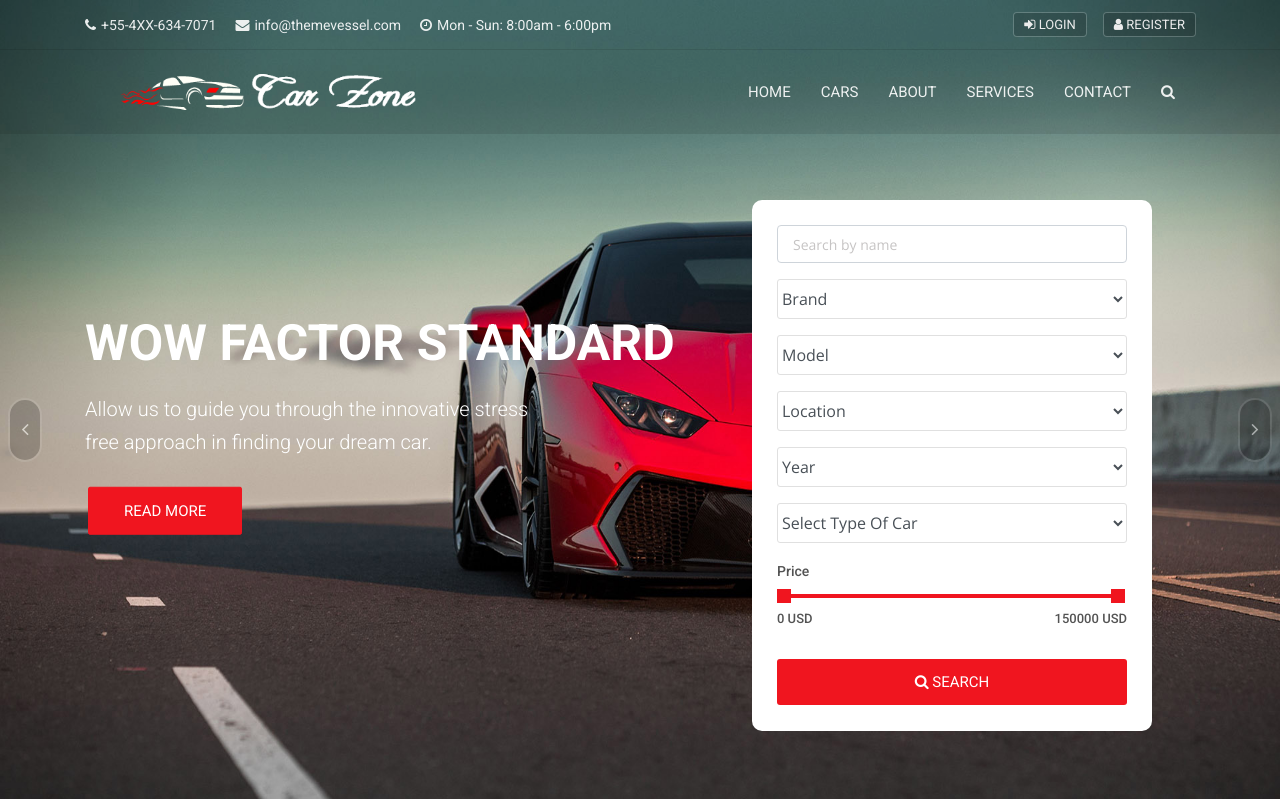
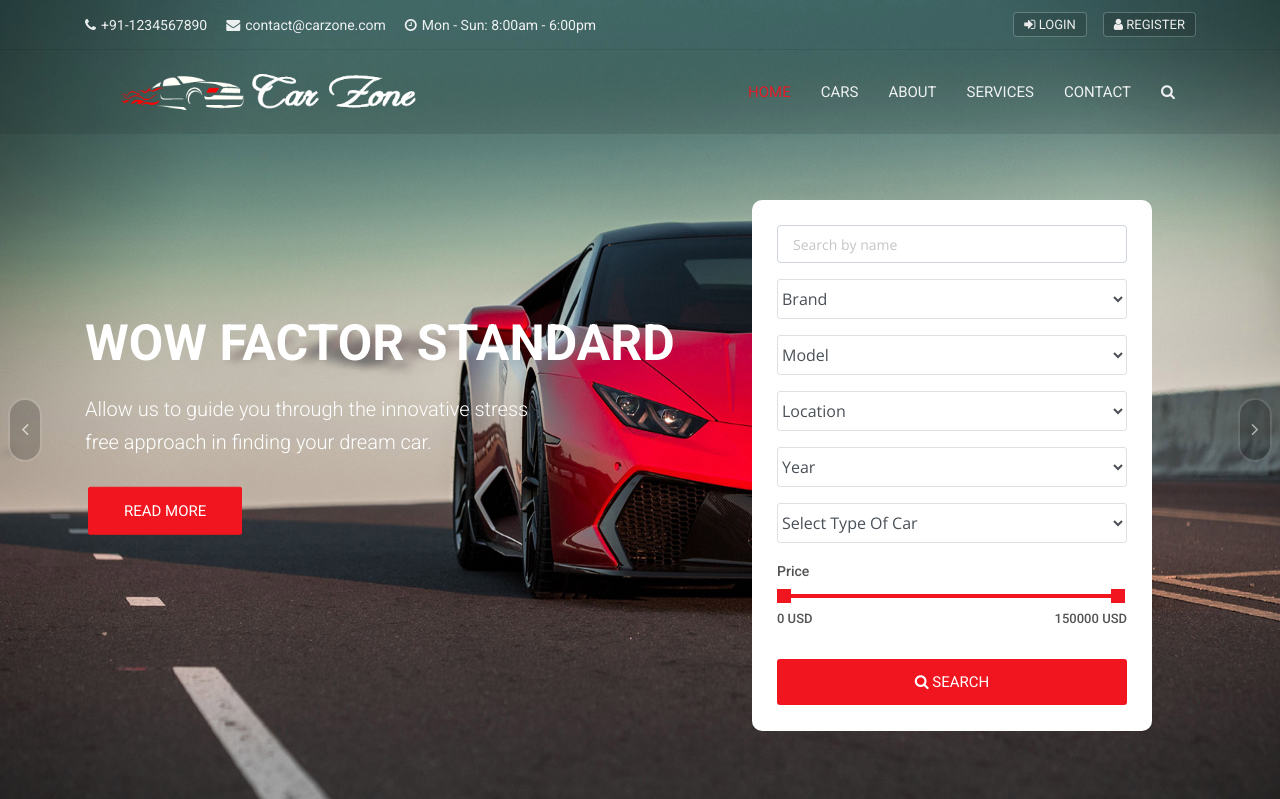
Before and after one commit to amanovishnu/AutoExchange, a Django app: page / in a window 1280 px wide. Shown: the top 799 px of the page. Run offline with Django 3.2, Linux system fonts and the light colour scheme; data that the repository does not hold is empty; some libraries are stand-ins or nearby versions.

Commit message:
nav, topbar & footer ui changes

```diff
--- a/templates/includes/footer.html
+++ b/templates/includes/footer.html
@@ -4,15 +4,15 @@
         <div class="container">
             <div class="row">
                 <div class="col-lg-8">
-                    <p class="copy">© 2020 <a href="#">Carzone Corp.</a> All Rights Reserved.</p>
+                    <p class="copy">© {% now "Y" %} Carzone Corp. All Rights Reserved.</p>
                 </div>
                 <div class="col-lg-4">
                     <div class="social-list-2">
                         <ul>
-                            <li><a href="#" class="facebook-bg"><i class="fa fa-facebook"></i></a></li>
-                            <li><a href="#" class="twitter-bg"><i class="fa fa-twitter"></i></a></li>
-                            <li><a href="#" class="google-bg"><i class="fa fa-google-plus"></i></a></li>
-                            <li><a href="#" class="linkedin-bg"><i class="fa fa-linkedin"></i></a></li>
+                            <li><a href="https://facebook.com" target="_blank" class="facebook-bg"><i class="fa fa-facebook"></i></a></li>
+                            <li><a href="https://twitter.com" target="_blank" class="twitter-bg"><i class="fa fa-twitter"></i></a></li>
+                            <li><a href="https://google.com" target="_blank" class="google-bg"><i class="fa fa-google-plus"></i></a></li>
+                            <li><a href="https://linkedin.com" target="_blank" class="linkedin-bg"><i class="fa fa-linkedin"></i></a></li>
                         </ul>
                     </div>
                 </div>
--- a/templates/includes/navbar.html
+++ b/templates/includes/navbar.html
@@ -13,7 +13,13 @@
             <div class="navbar-collapse collapse w-100" id="navbar">
                 <ul class="navbar-nav ml-auto">
                     <li class="nav-item">
-                        <a class="nav-link dropdown-toggle" href="{% url 'home' %}">
+                        <a
+                        {% if request.path == '/' %}
+                        class="nav-link active"
+                        {% else %}
+                        class="nav-link"
+                        {% endif %}
+                        href="{% url 'home' %}">
                             Home
                         </a>
                     </li>
@@ -23,17 +29,35 @@
                         </a>
                     </li>
                     <li class="nav-item">
-                        <a class="nav-link" href="{% url 'about' %}">
+                        <a
+                        {% if request.path == '/about/' %}
+                        class="nav-link active"
+                        {% else %}
+                        class="nav-link"
+                        {% endif %}
+                        href="{% url 'about' %}">
                             About
                         </a>
                     </li>
                     <li class="nav-item">
-                        <a class="nav-link" href="{% url 'services' %}">
+                        <a
+                        {% if request.path == '/services/' %}
+                        class="nav-link active"
+                        {% else %}
+                        class="nav-link"
+                        {% endif %}
+                        href="{% url 'services' %}">
                             Services
                         </a>
                     </li>
                     <li class="nav-item dropdown">
-                        <a class="nav-link" href="{% url 'contact' %}">Contact</a>
+                        <a
+                        {% if request.path == '/contact/' %}
+                        class="nav-link active"
+                        {% else %}
+                        class="nav-link"
+                        {% endif %}
+                        href="{% url 'contact' %}">Contact</a>
                     </li>
                     <li class="nav-item dropdown m-hide">
                         <a href="#full-page-search" class="nav-link h-icon">
--- a/templates/includes/topbar.html
+++ b/templates/includes/topbar.html
@@ -4,8 +4,8 @@
         <div class="row">
             <div class="col-lg-8 col-md-8 col-sm-7">
                 <div class="list-inline">
-                    <a href="tel:+55-4XX-634-7071"><i class="fa fa-phone"></i>+55-4XX-634-7071</a>
-                    <a href="tel:info@themevessel.com"><i class="fa fa-envelope"></i>info@themevessel.com</a>
+                    <a href="tel:+55-4XX-634-7071"><i class="fa fa-phone"></i>+91-1234567890</a>
+                    <a href="tel:info@themevessel.com"><i class="fa fa-envelope"></i>contact@carzone.com</a>
                     <a href="tel:info@themevessel.com"><i class="fa fa-clock-o"></i>Mon - Sun: 8:00am - 6:00pm</a>
                 </div>
             </div>
--- a/templates/pages/home.html
+++ b/templates/pages/home.html
@@ -12,7 +12,7 @@
                     <h3>Wow Factor Standard</h3>
                     <h5>Allow us to guide you through the innovative stress<br>
                         free approach in finding your dream car.</h5>
-                    <a href="services.html" class="btn btn-lg btn-theme">Read more</a>
+                    <a href="{% url 'services' %}" class="btn btn-lg btn-theme">Read more</a>
                 </div>
             </div>
             <div class="carousel-item banner-max-height item-bg">
@@ -21,7 +21,7 @@
                     <h3>Explore Your Dream Car</h3>
                     <h5>Allow us to guide you through the innovative stress<br>
                         free approach in finding your dream car.</h5>
-                    <a href="#" class="btn btn-lg btn-theme">Read more</a>
+                    <a href="{% url 'services' %}" class="btn btn-lg btn-theme">Read more</a>
                 </div>
             </div>
             <div class="carousel-item banner-max-height item-bg">
@@ -30,7 +30,7 @@
                     <h3>We Are Wheel</h3>
                     <h5>Allow us to guide you through the innovative stress<br>
                         free approach in finding your dream car.</h5>
-                    <a href="#" class="btn btn-lg btn-theme">Read more</a>
+                    <a href="{% url 'services' %}" class="btn btn-lg btn-theme">Read more</a>
                 </div>
             </div>
         </div>
@@ -976,7 +976,7 @@
                 </div>
             </div>
             <div class="col-lg-3 col-md-4 col-sm-12">
-                <a href="contact.html" class="btn btn-md">Get in Touch</a>
+                <a href="{% url 'contact' %}" class="btn btn-md">Get in Touch</a>
             </div>
         </div>
     </div>
```
